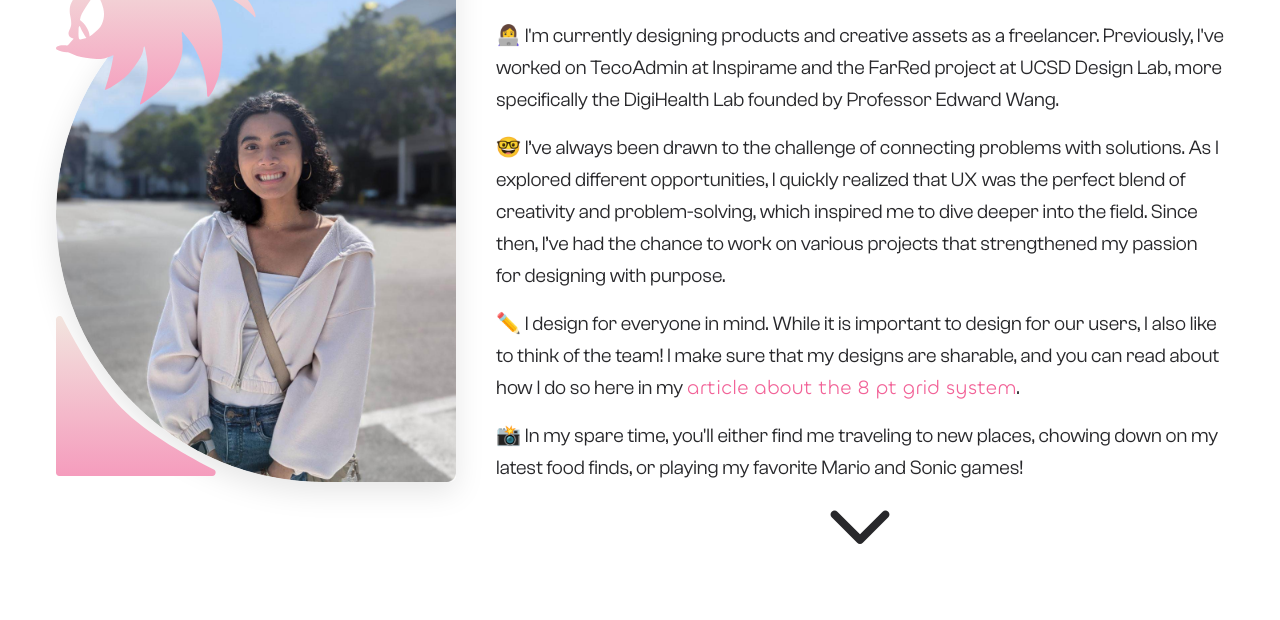
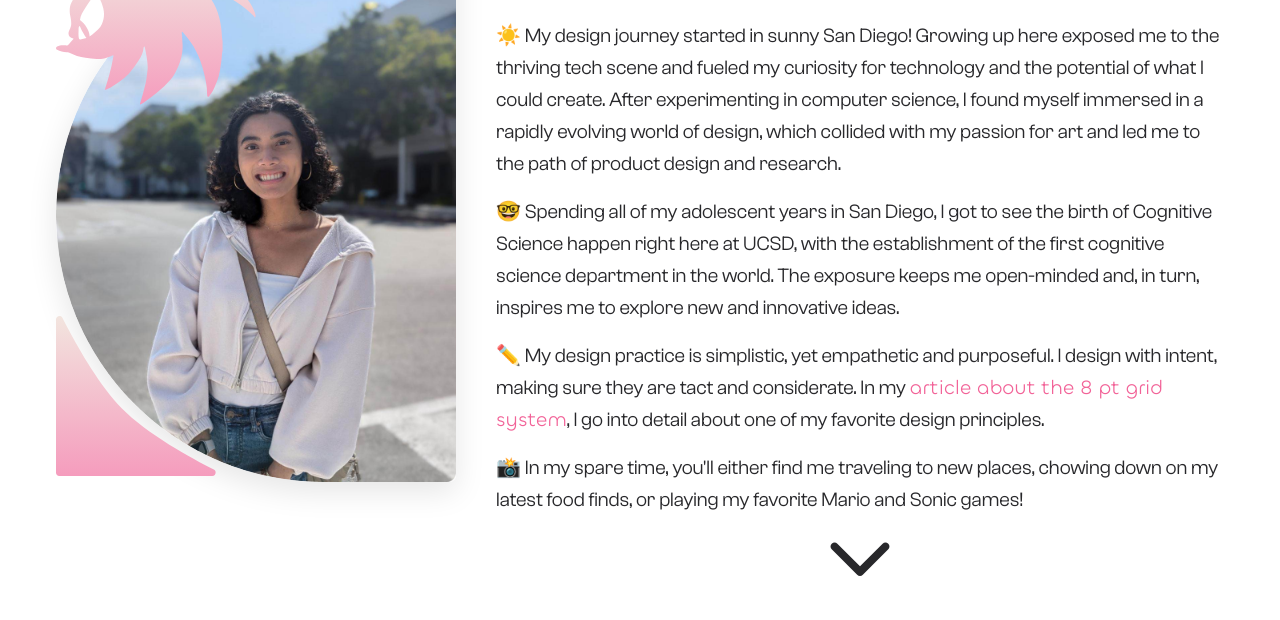
Before and after one commit to celinenguyen03/my-portfolio, a plain HTML site: page aboutme.html in a window 1280 px wide. Shown: the part 180-800 px from the top of the page. Drawn offline with nearby package versions, Linux system fonts and the light colour scheme; a script that the page names is missing.

Commit message:
Update aboutme.html

```diff
--- a/aboutme.html
+++ b/aboutme.html
@@ -76,9 +76,9 @@
         <!-- Right Side: Text Content -->
         <div class="about-text-container">
             <h1>A bit about me</h1>
-            <p>👩‍💻 I'm currently designing products and creative assets as a freelancer. Previously, I've worked on TecoAdmin at Inspirame and the FarRed project at UCSD Design Lab, more specifically the DigiHealth Lab founded by Professor Edward Wang.</p>
-            <p>🤓 I’ve always been drawn to the challenge of connecting problems with solutions. As I explored different opportunities, I quickly realized that UX was the perfect blend of creativity and problem-solving, which inspired me to dive deeper into the field. Since then, I’ve had the chance to work on various projects that strengthened my passion for designing with purpose.</p>
-            <p>✏️ I design for everyone in mind. While it is important to design for our users, I also like to think of the team! I make sure that my designs are sharable, and you can read about how I do so here in my <a href="https://medium.com/@celinelynguyen/the-magic-of-8pt-grid-system-in-design-and-development-33ba4d9c07ea" target="_blank" class="my-article">article about the 8 pt grid system</a>.</p>
+            <p>☀️ My design journey started in sunny San Diego! Growing up here exposed me to the thriving tech scene and fueled my curiosity for technology and the potential of what I could create. After experimenting in computer science, I found myself immersed in a rapidly evolving world of design, which collided with my passion for art and led me to the path of product design and research.</p>
+            <p>🤓 Spending all of my adolescent years in San Diego, I got to see the birth of Cognitive Science happen right here at UCSD, with the establishment of the first cognitive science department in the world. The exposure keeps me open-minded and, in turn, inspires me to explore new and innovative ideas.</p>
+            <p>✏️ My design practice is simplistic, yet empathetic and purposeful. I design with intent, making sure they are tact and considerate. In my <a href="https://medium.com/@celinelynguyen/the-magic-of-8pt-grid-system-in-design-and-development-33ba4d9c07ea" target="_blank" class="my-article">article about the 8 pt grid system</a>, I go into detail about one of my favorite design principles.</p>
             <p>📸 In my spare time, you'll either find me traveling to new places, chowing down on my latest food finds, or playing my favorite Mario and Sonic games!</p>
             <!-- Scroll Down Arrow -->
             <a class="scroll-down-arrow">
```
